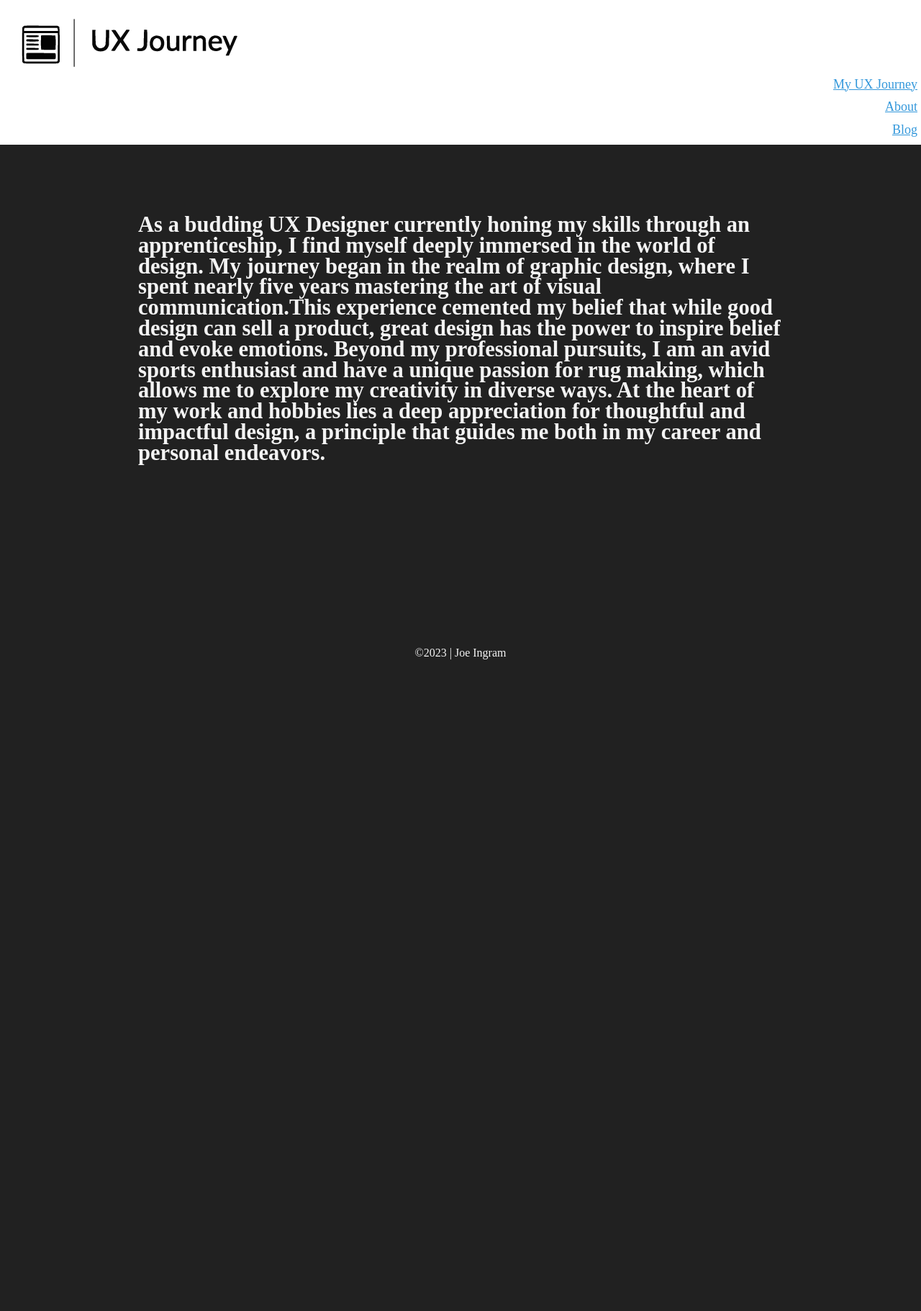
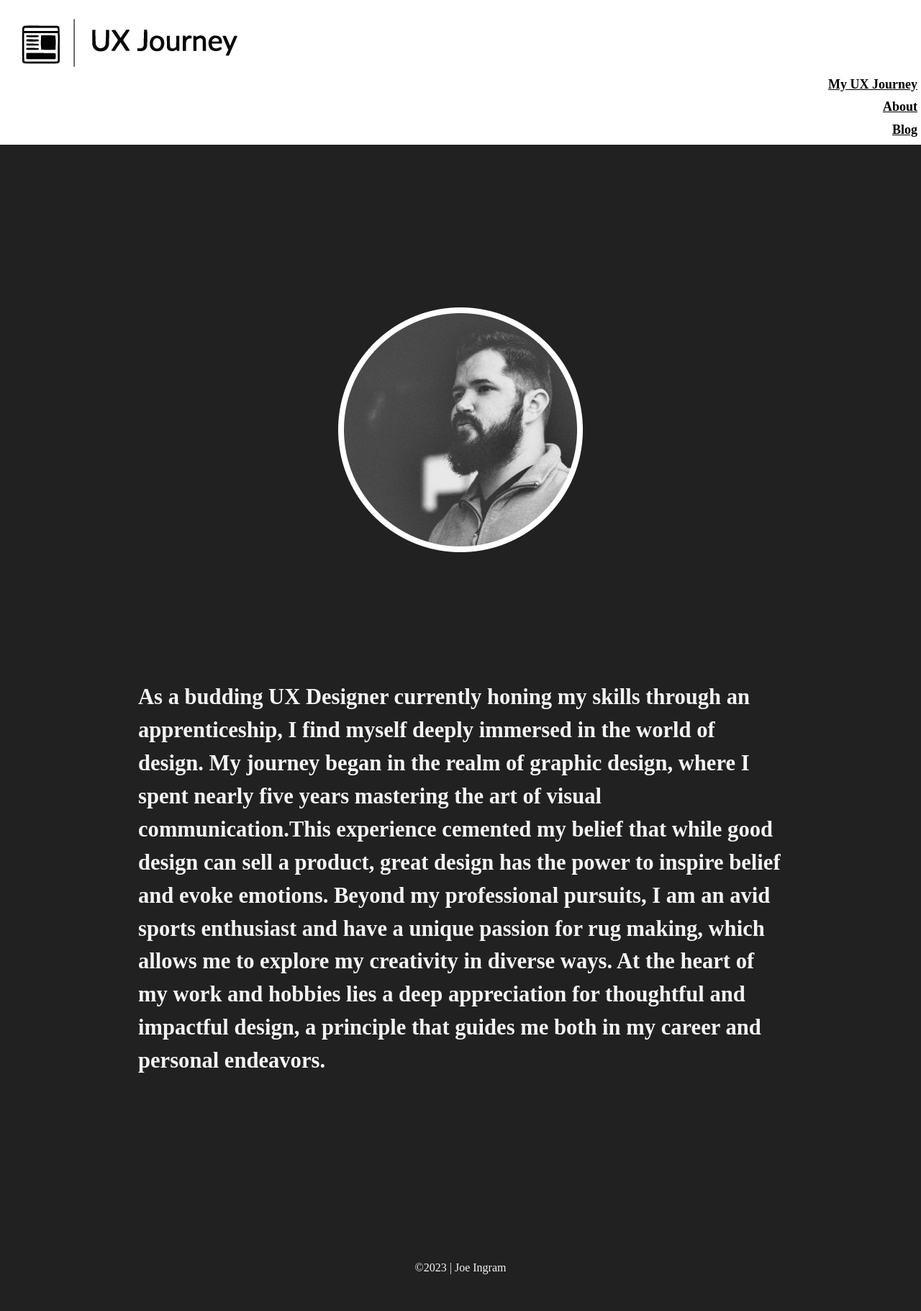
Before and after one commit to myuxjourney/myuxjourney.github.io, a Jekyll site: the page built from about.html, in a window 1280 px wide. Shown: the whole page at 72% size. Built offline with Jekyll 4.4.1, drawn with Linux system fonts in a browser that asks for light colours; nearby versions of some CDN libraries; before the commit the page ends 967 px from its top, so only the background shows below that.

Commit message:
line height/spacing changes

```diff
--- a/_sass/_base.scss
+++ b/_sass/_base.scss
@@ -49,7 +49,7 @@
   display: grid;
   font-size: large;
   font-family: 'Raleway';
-  font-weight: 500;
+  font-weight: 700;
   grid-template-columns: 1fr;
   line-height: 175%;
   padding: 5px;
@@ -87,6 +87,9 @@
 
 h1{
 text-align: left;
+line-height: 1.5em;
+margin-top: -8px;
+padding-top: 0px;
 }
 
 .blog-content {
@@ -100,3 +103,8 @@
 
 
 }
+
+.nav-anchor {
+  color: black;
+
+}
--- a/_sass/_layout.scss
+++ b/_sass/_layout.scss
@@ -24,5 +24,10 @@
 
 /* Additional style for visited links */
 a:visited {
-  color: #f2f2f2; /* Visited link color */
+  color: #ffa700; /* Visited link color */
 }
+
+image{
+  padding: 0px;
+  margin: 0px;
+}
--- a/about.html
+++ b/about.html
@@ -5,9 +5,11 @@
 ---
 
 
+<img src="/images/myphoto.png" Joe Ingram Photo style=" position: static;">
+
 <div class="blog-content" style="text-align: left;">
 
-<h1><p>As a budding UX Designer currently honing my skills through an apprenticeship, I find myself deeply immersed in the world of design. My journey began in the realm of graphic design, where I spent nearly five years mastering the art of visual communication.This experience cemented my belief that while good design can sell a product, great design has the power to inspire belief and evoke emotions. Beyond my professional pursuits, I am an avid sports enthusiast and have a unique passion for rug making, which allows me to explore my creativity in diverse ways.
-At the heart of my work and hobbies lies a deep appreciation for thoughtful and impactful design, a principle that guides me both in my career and personal endeavors.</p></h1>
+<h1>As a budding UX Designer currently honing my skills through an apprenticeship, I find myself deeply immersed in the world of design. My journey began in the realm of graphic design, where I spent nearly five years mastering the art of visual communication.This experience cemented my belief that while good design can sell a product, great design has the power to inspire belief and evoke emotions. Beyond my professional pursuits, I am an avid sports enthusiast and have a unique passion for rug making, which allows me to explore my creativity in diverse ways.
+At the heart of my work and hobbies lies a deep appreciation for thoughtful and impactful design, a principle that guides me both in my career and personal endeavors.</h1>
 
 </div>
```
